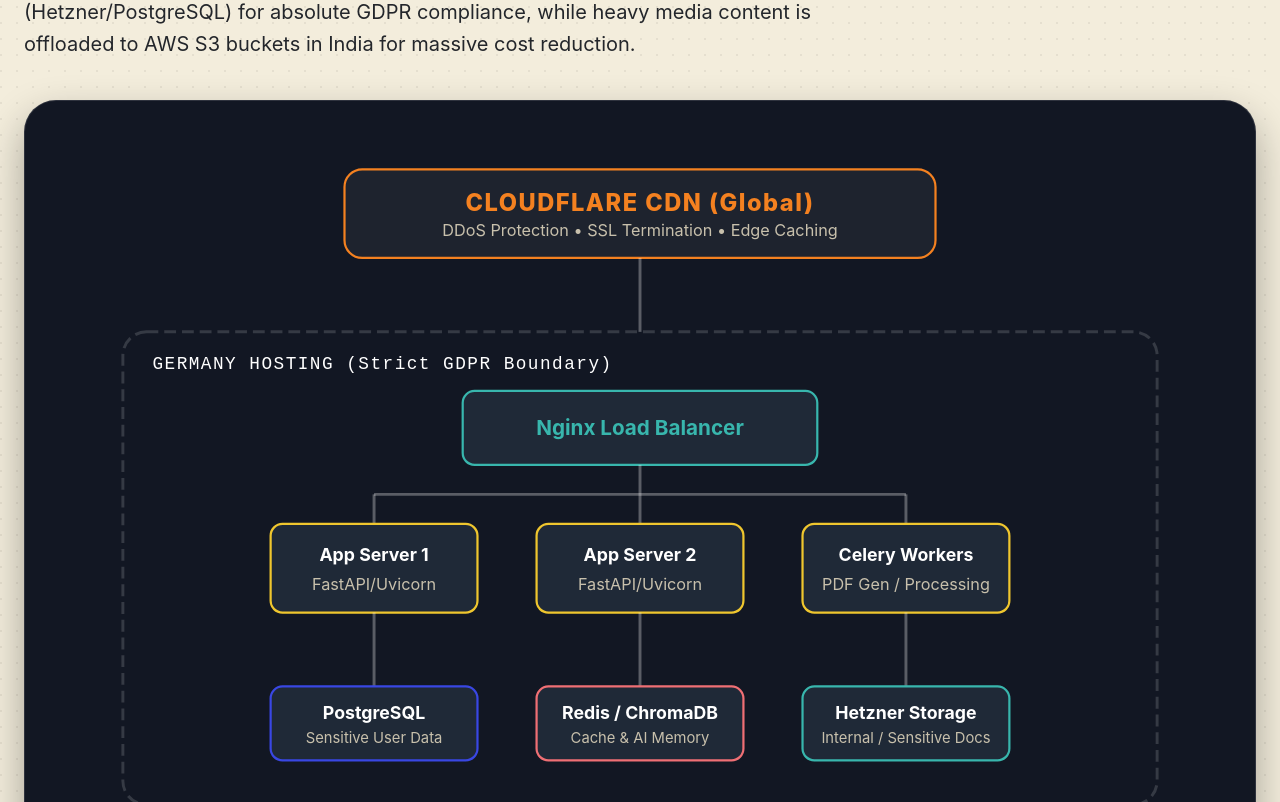
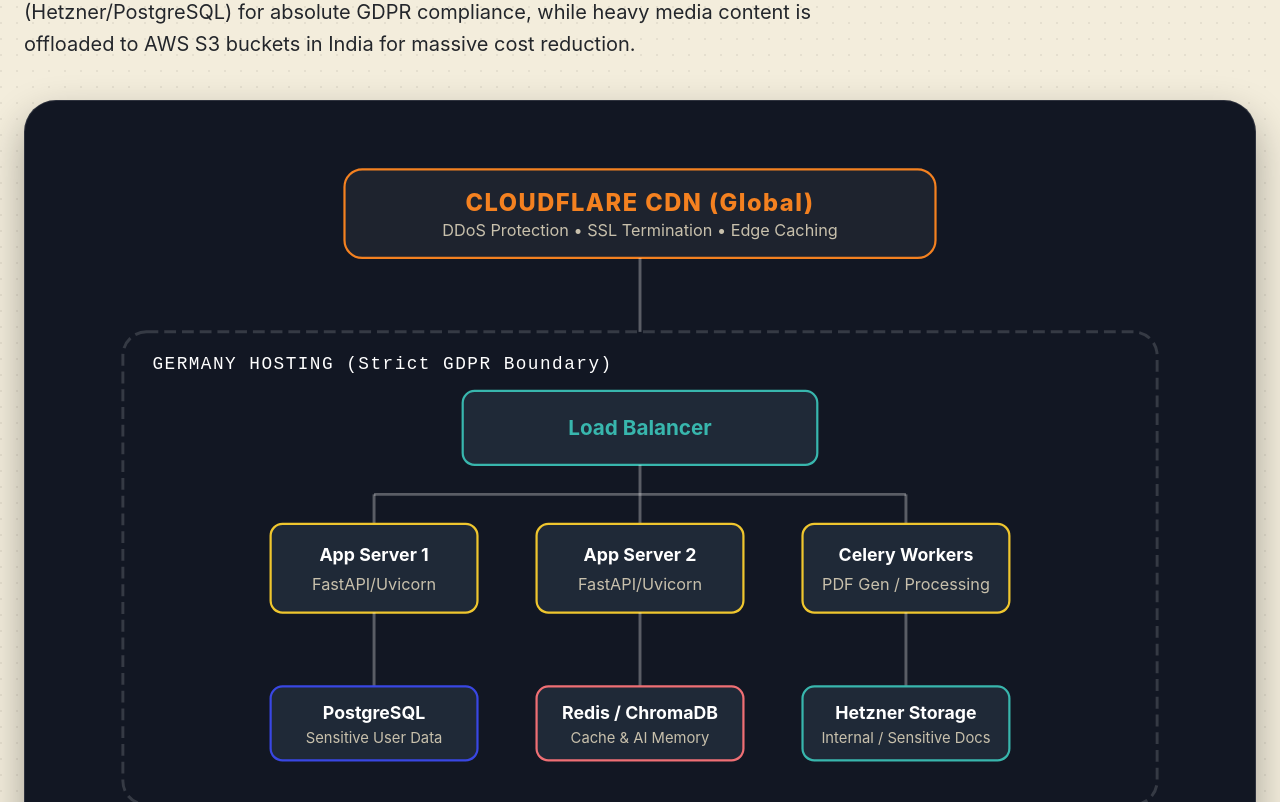
Before and after one commit to Partha607/lehrcraft_tech_pitch, a plain HTML site: page index.html in a window 1280 px wide. Shown: the part 2698-3500 px from the top of the page. Drawn offline with Linux system fonts and the light colour scheme.

Commit message:
Update index.html

```diff
--- a/index.html
+++ b/index.html
@@ -355,7 +355,7 @@
 
         <!-- Load Balancer -->
         <rect fill="#1f2937" height="50" rx="8" stroke="#38b6ad" stroke-width="1.5" width="240" x="280" y="180"/>
-        <text fill="#38b6ad" font-family="Inter,sans-serif" font-size="14" font-weight="700" text-anchor="middle" x="400" y="210">Nginx Load Balancer</text>
+        <text fill="#38b6ad" font-family="Inter,sans-serif" font-size="14" font-weight="700" text-anchor="middle" x="400" y="210">Load Balancer</text>
 
         <!-- Connection Splitter -->
         <line stroke="rgba(255,255,255,.3)" stroke-width="2" x1="400" x2="400" y1="230" y2="250"/>
```
